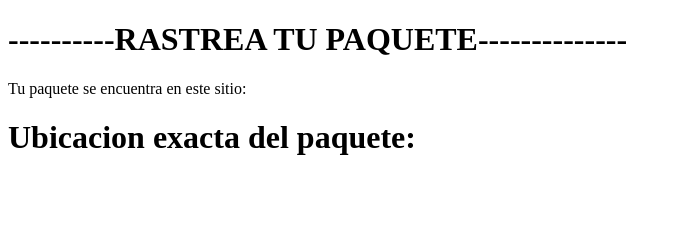
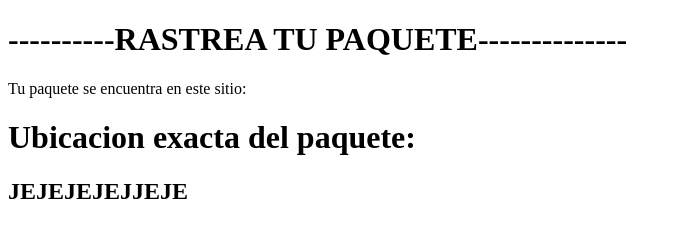
Before and after one commit to AlexisGomz/proyecto_3, a plain HTML site: page paquetes.html in a window 1280 px wide. Shown: the whole page, without its empty margins (0-681 px from the left). Drawn offline with Linux system fonts and the light colour scheme.

Commit message:
modificacion de alexis

```diff
--- a/paquetes.html
+++ b/paquetes.html
@@ -9,5 +9,6 @@
     <h1>----------RASTREA TU PAQUETE--------------</h1>
     <p>Tu paquete se encuentra en este sitio: </p>
     <h1>Ubicacion exacta del paquete: </h1>
+    <h2>JEJEJEJEJJEJE</h2>
 </body>
 </html>
```
